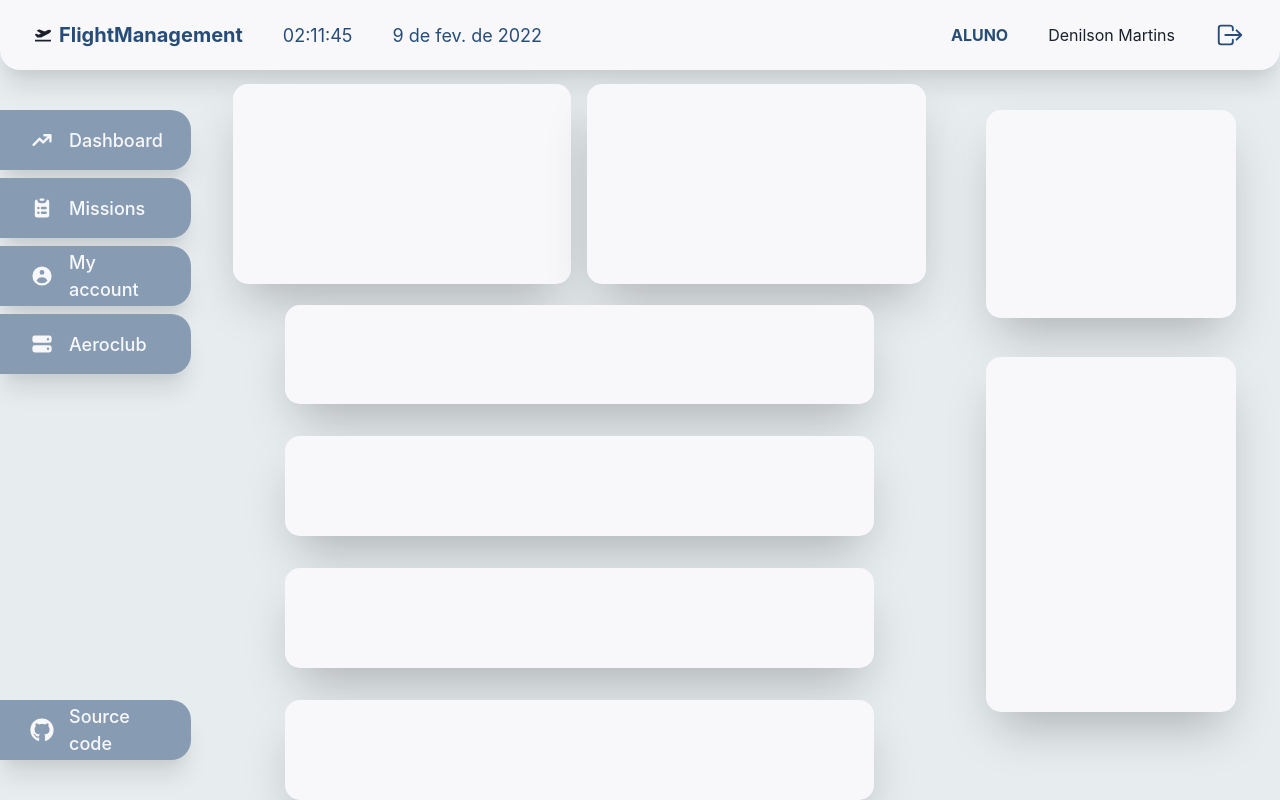
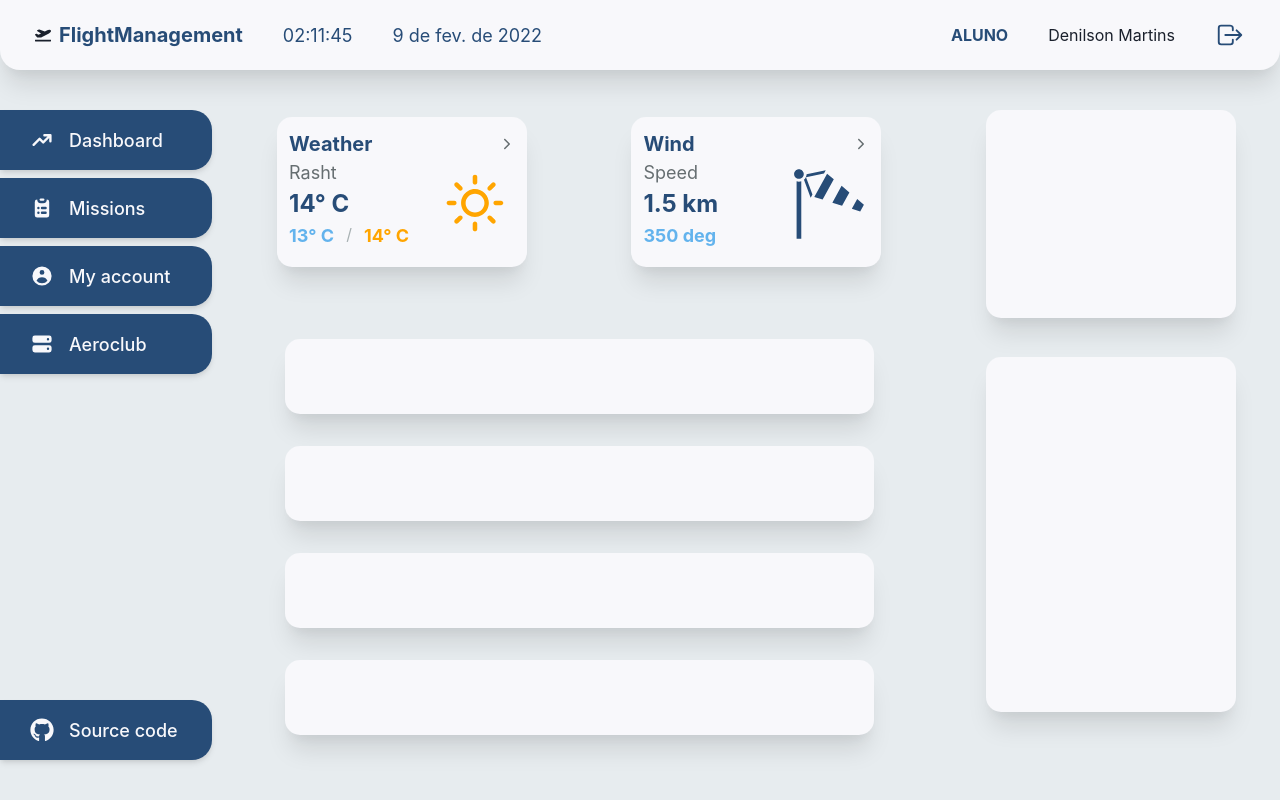
Before and after one commit to denilsonpy/flight-management-react, a React (Create React App) app: page / in a window 1280 px wide. Built offline with nearby package versions, Linux system fonts and the light colour scheme.

Commit message:
feat(): add weather and wind card design

```diff
--- a/src/components/AsideRoute/index.tsx
+++ b/src/components/AsideRoute/index.tsx
@@ -13,17 +13,17 @@ type Props = LinkProps & {
 export default function AsideRoute({ label, icon, ...rest }: Props) {
   return (
     <Link
-      w="99%"
+      w="110%"
       h={58}
-      bg={themes.colors.secondaryLow}
+      bg={themes.colors.secondary}
       color={themes.colors.light}
       borderRightRadius={20}
       display="flex"
       alignItems="center"
       padding={30}
-      boxShadow="xl"
+      boxShadow="md"
       _hover={
-        { width: '100%' }
+        { width: '109%' }
       }
       {...rest}
     >
--- a/src/components/DashboardGrid/index.tsx
+++ b/src/components/DashboardGrid/index.tsx
@@ -1,5 +1,11 @@
 import React from 'react';
-import { Grid, GridItem, Box } from '@chakra-ui/react';
+import {
+  Grid, GridItem, Box, Text, LinkBox, LinkOverlay,
+} from '@chakra-ui/react';
+import { IoIosArrowForward } from 'react-icons/io';
+import { WiDaySunny } from 'react-icons/wi';
+import { GiWindsock } from 'react-icons/gi';
+
 import themes from '../../constants/themes';
 
 // import themes from '../../constants/themes';
@@ -26,14 +32,135 @@ export default function DashboardGrid() {
       templateColumns="repeat(9, 1fr)"
       gap={4}
     >
-      <GridItem colSpan={3} rowSpan={2} display="flex" alignItems="center" justifyContent="center">
-        <Box width={350} height={200} boxShadow="2xl" bg={themes.colors.light} borderRadius={15} />
+      <GridItem
+        colSpan={3}
+        rowSpan={2}
+        display="flex"
+        alignItems="center"
+        justifyContent="center"
+        marginTop={4}
+      >
+        <LinkBox width={250} height={150} padding={3} boxShadow="xl" bg={themes.colors.light} borderRadius={15}>
+          <Box flexDirection="row" display="flex" justifyContent="space-between" alignItems="center">
+            <Text
+              as="h1"
+              fontWeight="bold"
+              color={themes.colors.secondary}
+              fontSize={20}
+            >
+              Weather
+            </Text>
+            <IoIosArrowForward color={themes.colors.grayDark} />
+          </Box>
+          <Box flexDirection="row" display="flex" justifyContent="space-between" alignItems="center">
+            <Box flexDirection="column" display="flex" justifyContent="space-between" alignItems="start">
+              <Text
+                as="p"
+                color={themes.colors.grayDark}
+                fontSize={18}
+              >
+                Rasht
+              </Text>
+              <Text
+                as="p"
+                color={themes.colors.secondary}
+                fontWeight="bold"
+                fontSize={24}
+              >
+                14° C
+              </Text>
+              <Box flexDirection="row" display="flex" gap={3} color={themes.colors.grayLight}>
+                <Text
+                  as="p"
+                  color="blue.300"
+                  fontWeight="bold"
+                  fontSize={18}
+                >
+                  13° C
+                </Text>
+                /
+                <Text
+                  as="p"
+                  color="orange"
+                  fontWeight="bold"
+                  fontSize={18}
+                >
+                  14° C
+                </Text>
+              </Box>
+
+            </Box>
+            <LinkOverlay href="https://www.redemet.aer.mil.br/" target="_blank" title="metar" flexDirection="column" display="flex" justifyContent="space-between" alignItems="start">
+              <WiDaySunny fontSize={80} color="orange" />
+            </LinkOverlay>
+          </Box>
+        </LinkBox>
       </GridItem>
-      <GridItem colSpan={3} rowSpan={2} display="flex" alignItems="center" justifyContent="center">
-        <Box width={350} height={200} boxShadow="2xl" bg={themes.colors.light} borderRadius={15} />
+      <GridItem
+        colSpan={3}
+        rowSpan={2}
+        display="flex"
+        alignItems="center"
+        justifyContent="center"
+        marginTop={4}
+      >
+        <LinkBox
+          width={250}
+          height={150}
+          padding={3}
+          boxShadow="xl"
+          bg={themes.colors.light}
+          borderRadius={15}
+        >
+          <Box flexDirection="row" display="flex" justifyContent="space-between" alignItems="center">
+            <Text
+              as="h1"
+              fontWeight="bold"
+              color={themes.colors.secondary}
+              fontSize={20}
+            >
+              Wind
+            </Text>
+            <IoIosArrowForward color={themes.colors.grayDark} />
+          </Box>
+          <Box flexDirection="row" display="flex" justifyContent="space-between" alignItems="center">
+
+            <Box flexDirection="column" display="flex" justifyContent="space-between" alignItems="start">
+              <Text
+                as="p"
+                color={themes.colors.grayDark}
+                fontSize={18}
+              >
+                Speed
+              </Text>
+              <Text
+                as="p"
+                color={themes.colors.secondary}
+                fontWeight="bold"
+                fontSize={24}
+              >
+                1.5 km
+              </Text>
+              <Box flexDirection="row" display="flex" gap={3} color={themes.colors.grayLight}>
+                <Text
+                  as="p"
+                  color="blue.300"
+                  fontWeight="bold"
+                  fontSize={18}
+                >
+                  350 deg
+                </Text>
+              </Box>
+
+            </Box>
+            <LinkOverlay href="https://www.windy.com/SDRK" target="_blank" title="windy" flexDirection="column" display="flex" justifyContent="space-between" alignItems="start">
+              <GiWindsock fontSize={80} color={themes.colors.secondary} />
+            </LinkOverlay>
+          </Box>
+        </LinkBox>
       </GridItem>
       <GridItem colSpan={3} rowSpan={3} display="flex" alignItems="flex-start" justifyContent="center">
-        <Box width={250} height="90%" boxShadow="2xl" bg={themes.colors.light} borderRadius={15} />
+        <Box width={250} height="90%" boxShadow="xl" bg={themes.colors.light} borderRadius={15} />
       </GridItem>
       <GridItem
         colSpan={6}
@@ -43,15 +170,14 @@ export default function DashboardGrid() {
         flexDirection="column"
         justifyContent="center"
         gap={8}
-        marginTop={30}
       >
-        <Box width="85%" height={100} boxShadow="2xl" bg={themes.colors.light} borderRadius={15} />
-        <Box width="85%" height={100} boxShadow="2xl" bg={themes.colors.light} borderRadius={15} />
-        <Box width="85%" height={100} boxShadow="2xl" bg={themes.colors.light} borderRadius={15} />
-        <Box width="85%" height={100} boxShadow="2xl" bg={themes.colors.light} borderRadius={15} />
+        <Box width="85%" height={75} boxShadow="xl" bg={themes.colors.light} borderRadius={15} />
+        <Box width="85%" height={75} boxShadow="xl" bg={themes.colors.light} borderRadius={15} />
+        <Box width="85%" height={75} boxShadow="xl" bg={themes.colors.light} borderRadius={15} />
+        <Box width="85%" height={75} boxShadow="xl" bg={themes.colors.light} borderRadius={15} />
       </GridItem>
       <GridItem colSpan={3} rowSpan={5} display="flex" alignItems="flex-start" justifyContent="center">
-        <Box width={250} height="90%" boxShadow="2xl" bg={themes.colors.light} borderRadius={15} />
+        <Box width={250} height="90%" boxShadow="xl" bg={themes.colors.light} borderRadius={15} />
       </GridItem>
     </Grid>
   );
```
